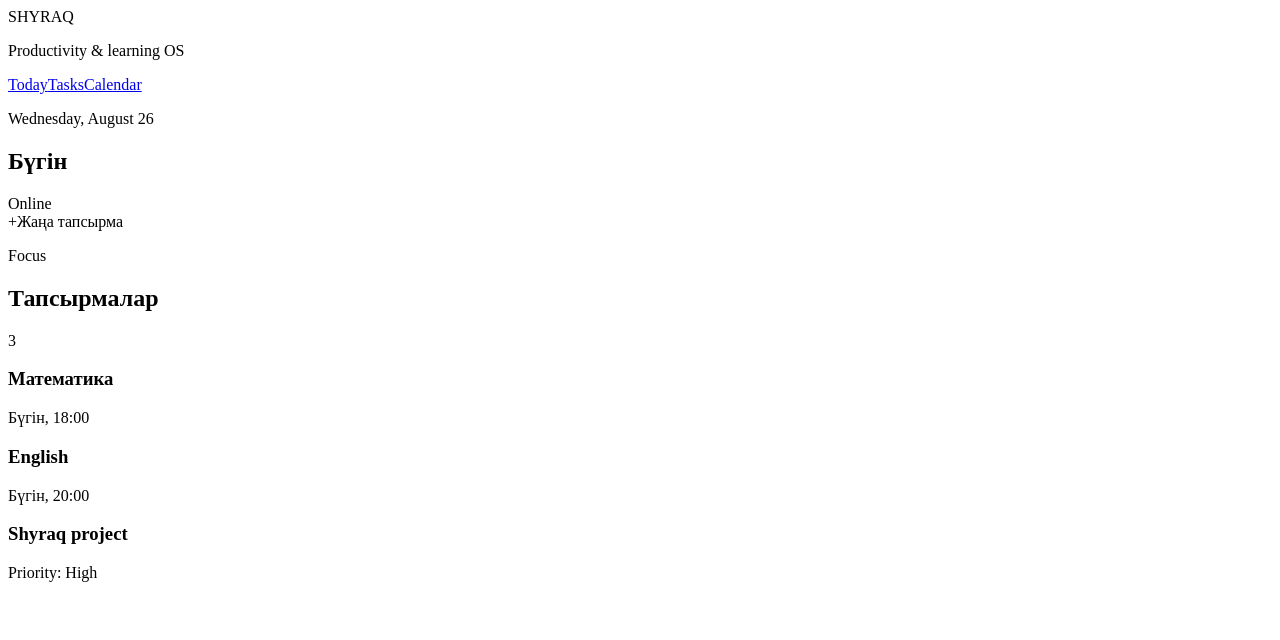
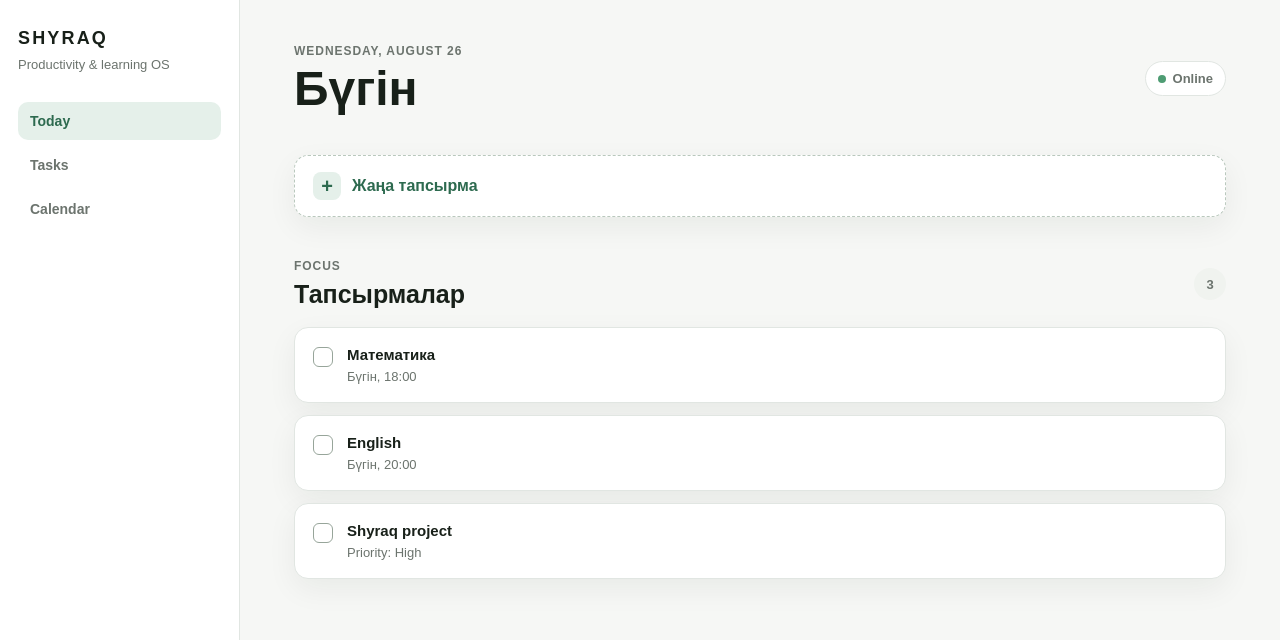
Before and after one commit to Dinislam2009/shyraq, a Next.js app in the folder apps/web/: page / in a window 1280 px wide. Shown: the top 640 px of the page. Built offline with nearby package versions, Linux system fonts and the light colour scheme.

Commit message:
feat(web): load dashboard styles and Kazakh locale

```diff
--- a/apps/web/app/layout.tsx
+++ b/apps/web/app/layout.tsx
@@ -1,8 +1,9 @@
-import type { ReactNode } from 'react';
+import type { ReactNode } from "react";
+import "./globals.css";
 
 export default function RootLayout({ children }: Readonly<{ children: ReactNode }>) {
   return (
-    <html lang="en">
+    <html lang="kk">
       <body>{children}</body>
     </html>
   );
```
